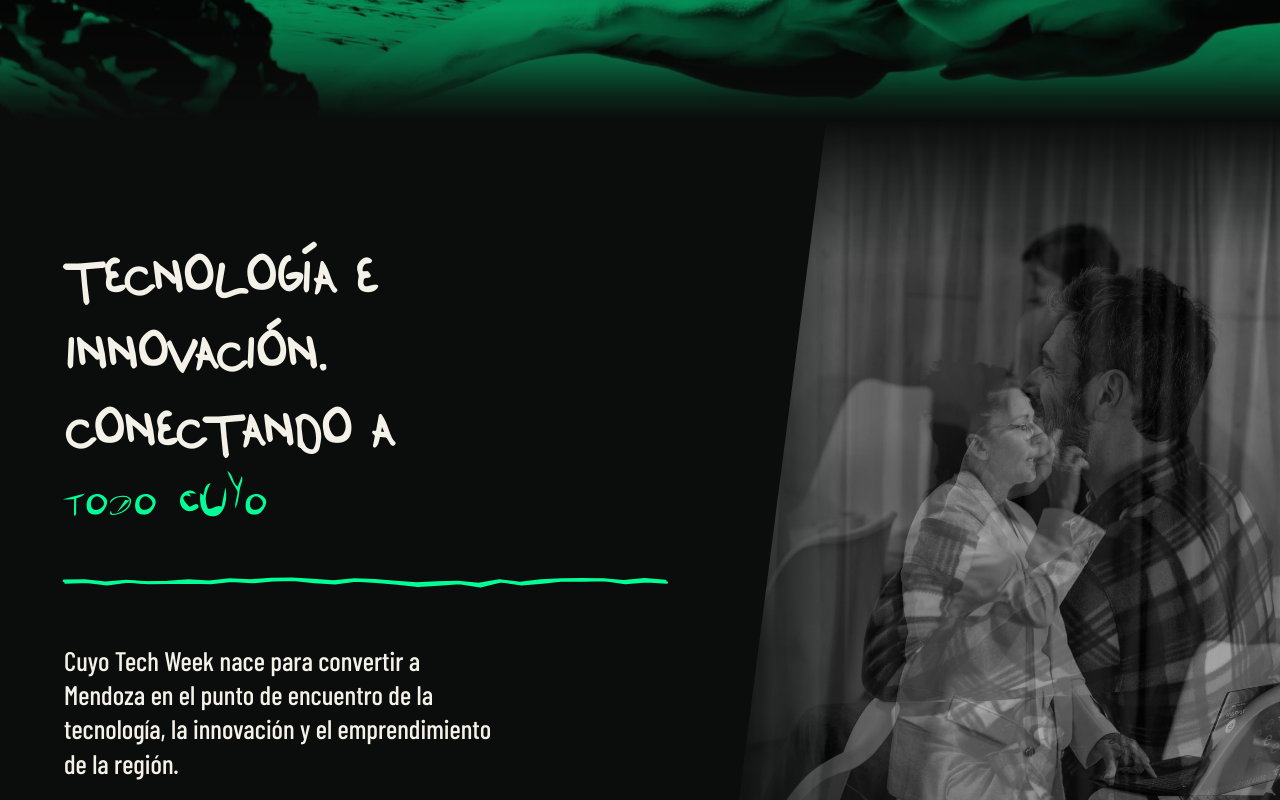
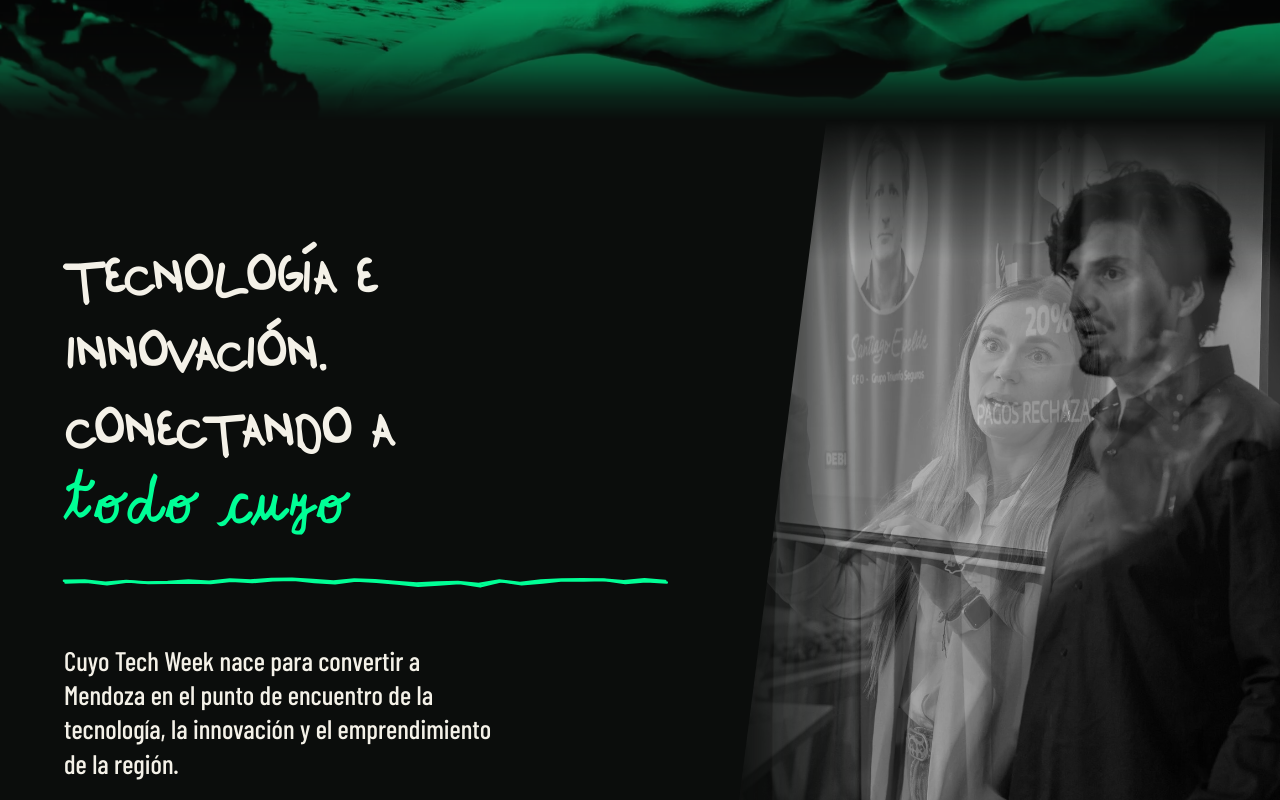
Before and after one commit to mauricioMedinaHM/cuyotechweek, a React (Vite) app: page / in a window 1280 px wide. Shown: the part 680-1480 px from the top of the page. Built offline with nearby package versions, Linux system fonts and the light colour scheme.

Commit message:
Iguala el ritmo de fotos y letras, y enlaza Cuyo Connect sin cambiar el cursor.

```diff
--- a/src/components/QueEs.tsx
+++ b/src/components/QueEs.tsx
@@ -4,6 +4,7 @@
 
 const retratos = Array.from({ length: 14 }, (_, i) => `/recursos/retratos/${String(i + 1).padStart(2, "0")}.webp`);
 const fuentesCuyo = ["parral-gruesa", "parral", "zarcillo", "damajuana", "acequia"];
+const ritmo = 280;
 
 function TodoCuyo({ activo }: { activo: boolean }) {
   const [fuente, setFuente] = useState(0);
@@ -11,7 +12,7 @@
   useEffect(() => {
     if (!activo) return;
     if (window.matchMedia("(prefers-reduced-motion: reduce)").matches) return;
-    const id = window.setInterval(() => setFuente((n) => (n + 1) % fuentesCuyo.length), 180);
+    const id = window.setInterval(() => setFuente((n) => (n + 1) % fuentesCuyo.length), ritmo);
     return () => window.clearInterval(id);
   }, [activo]);
 
@@ -53,7 +54,7 @@
         });
       };
       precarga.src = retratos[prox];
-    }, 1600);
+    }, ritmo);
     return () => {
       cancelado = true;
       window.clearInterval(id);
--- a/src/components/Quienes.tsx
+++ b/src/components/Quienes.tsx
@@ -36,7 +36,13 @@
       {items.map((texto, i) => (
         <span key={texto} className="entra" style={retraso(`${desde + i * 70}ms`)}>
           <Corte paso={i} cuadro={cuadro} />
-          {texto === "Cuyo Connect" ? <span className="brillo">{texto}</span> : texto}
+          {texto === "Cuyo Connect" ? (
+            <a className="brillo" href="https://cuyoconnect.com/">
+              {texto}
+            </a>
+          ) : (
+            texto
+          )}
         </span>
       ))}
     </p>
--- a/src/styles/landing.css
+++ b/src/styles/landing.css
@@ -154,7 +154,7 @@
 .foto { width: 100%; height: auto; }
 .foto-flotante { justify-self: end; align-self: end; width: min(100%, 720px); }
 .retratos { position: relative; width: min(100%, 420px); aspect-ratio: 2 / 3; margin: 0; justify-self: end; align-self: end; overflow: hidden; clip-path: polygon(18% 0, 100% 0, 100% 100%, 0 100%); }
-.retratos img { position: absolute; inset: 0; width: 100%; height: 100%; object-fit: cover; object-position: center 22%; opacity: 0; filter: grayscale(1); transition: opacity 1.1s ease; }
+.retratos img { position: absolute; inset: 0; width: 100%; height: 100%; object-fit: cover; object-position: center 22%; opacity: 0; filter: grayscale(1); transition: opacity 0.16s ease; }
 .retratos img.activa { opacity: 1; }
 .retratos { -webkit-mask-image: linear-gradient(to bottom, transparent 0%, #000 18%), linear-gradient(to right, transparent 0%, #000 24%); mask-image: linear-gradient(to bottom, transparent 0%, #000 18%), linear-gradient(to right, transparent 0%, #000 24%); -webkit-mask-composite: source-in; mask-composite: intersect; }
 @media (min-width: 900px) {
@@ -207,8 +207,8 @@
 .nombres { margin: clamp(16px, 2vw, 28px) 0 0; max-width: 100%; font-size: clamp(28px, 3.6vw, 46px); line-height: 1.15; letter-spacing: .01em; text-transform: uppercase; color: var(--tinta); }
 .nombres span { display: inline-block; max-width: 100%; }
 .nombres.claro { color: var(--suave); }
-.nombres .brillo { display: inline-block; width: auto; color: transparent; background-image: linear-gradient(120deg, var(--suave) 0%, var(--suave) 35%, #fff 50%, var(--suave) 65%, var(--suave) 100%); background-size: 200% auto; -webkit-background-clip: text; background-clip: text; -webkit-text-fill-color: transparent; animation: brillo 5s linear infinite alternate; }
-@keyframes brillo { from { background-position: 92% center; } to { background-position: 8% center; } }
+.nombres .brillo { display: inline-block; width: auto; cursor: auto; text-decoration: none; color: transparent; background-image: linear-gradient(90deg, #8f8a80 0%, #8f8a80 36%, #fff 50%, #8f8a80 64%, #8f8a80 100%); background-size: 200% 100%; background-repeat: no-repeat; -webkit-background-clip: text; background-clip: text; -webkit-text-fill-color: transparent; animation: brillo 2.2s linear infinite; }
+@keyframes brillo { from { background-position: 100% center; } to { background-position: 0% center; } }
 @media (prefers-reduced-motion: reduce) { .nombres .brillo { animation: none; color: inherit; background: none; -webkit-text-fill-color: currentColor; } }
 .corte { display: inline-block; width: 1.85em; height: 0.78em; margin: 0 0.42em 0.08em; vertical-align: middle; }
 .corte path { fill: none; stroke: currentColor; stroke-width: 3.6; stroke-linecap: round; stroke-linejoin: round; }
```
